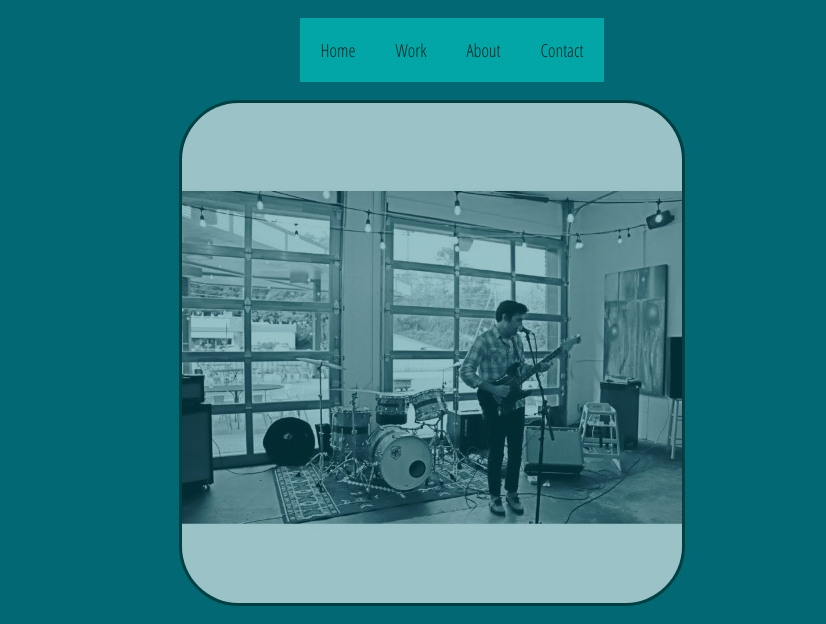
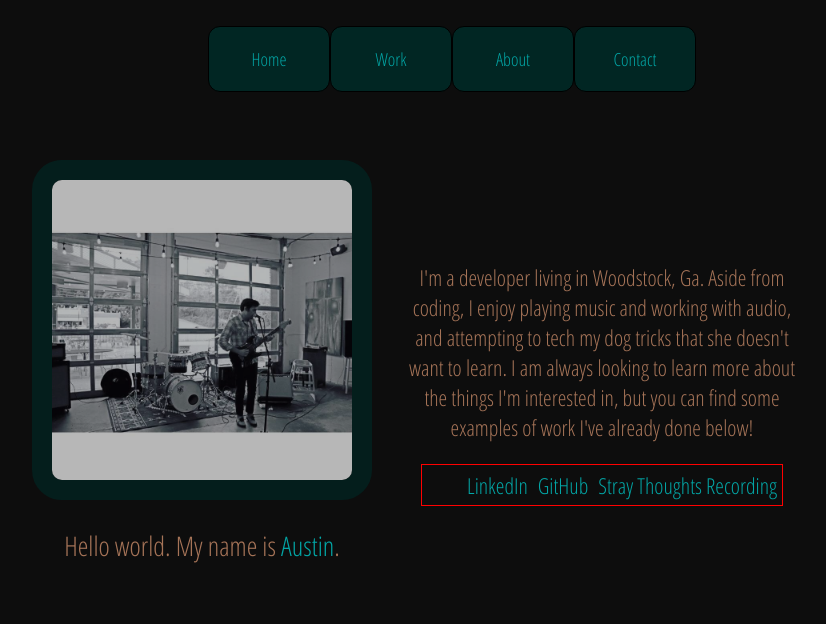
Before and after one commit to theaustinblaine/theaustinblaine.github.io, a plain HTML site: page index.html in a window 1280 px wide. Shown: the top 624 px of the page, without its empty margins (208-1034 px from the left). Drawn offline with Linux system fonts and the light colour scheme.

Commit message:
redesigned layout. need to fix nav bars being centered.

```diff
--- a/css/style.css
+++ b/css/style.css
@@ -4,78 +4,122 @@
 .Abu-Dhabi-3-hex { color: #012623; }
 .Abu-Dhabi-4-hex { color: #A67458; }
 .Abu-Dhabi-5-hex { color: #0D0D0D; }
-
-/* Color Theme Swatches in RGBA
-.Abu-Dhabi-1-rgba { color: rgba(2, 103, 114, 1); }
-.Abu-Dhabi-2-rgba { color: rgba(3, 165, 165, 1); }
-.Abu-Dhabi-3-rgba { color: rgba(0, 38, 34, 1); }
-.Abu-Dhabi-4-rgba { color: rgba(165, 116, 87, 1); }
-.Abu-Dhabi-5-rgba { color: rgba(12, 12, 12, 1); } */
-
-/* Color Theme Swatches in HSLA
-.Abu-Dhabi-1-hsla { color: hsla(185, 96, 22, 1); }
-.Abu-Dhabi-2-hsla { color: hsla(180, 96, 33, 1); }
-.Abu-Dhabi-3-hsla { color: hsla(174, 96, 7, 1); }
-.Abu-Dhabi-4-hsla { color: hsla(22, 30, 49, 1); }
-.Abu-Dhabi-5-hsla { color: hsla(0, 0, 5, 1); } */
+*/
 
 
 .wrapper {
     font-family: 'Open Sans Condensed', sans-serif;
     font-size: 18px;
+    display: flex;
+    flex-direction: column;
+    color: #A67458
+
+    /* justify-content: space-between; */
 }
 
 body {
-    background-color: #026873
+    background-color: #0D0D0D
+}
+
+nav {
+    /* border: 1px solid black; */
+    display: flex;
+    justify-content: center;
 }
 
 .nav-bar {
     list-style: none;
     display: flex;
     justify-content: center;
+    /* border: 1px solid #026873; */
+    /* border-radius: 50px; */
 }
 
 .nav-links {
     padding: 20px;
-    background-color: #03A6A6;
+    width: 80px;
+    background-color: #012623;
+    text-align: center;
+    border: 1px solid black;
+    border-radius: 12px;
 }
 
 li:hover {
-    background-color: #A67458
+    background-color: #A67458;
+    color: #012623;
 }
 
 a {
+    color: #03A6A6;
+    text-decoration: none;
+}
+
+a:hover {
     color: #012623;
-    text-decoration: none;
 }
 
 main {
     display: flex;
-    flex-direction: column;
     justify-content: center;
     align-items:center;
-    margin: 0 auto;
+    margin: 50px auto;
 }
 
 img {
     margin: 0 auto;
-    border: 3px solid #012623;
-    border-radius: 60px;
-    width: 500px;
-    height: 500px;
-    opacity: 0.6;
+    border: 20px solid #012623;
+    border-radius: 30px;
+    width: 300px;
+    height: 300px;
+    opacity: 0.7;
 }
 
 img:hover {
-    opacity: 1;
+    opacity: 0.4;
+}
+
+section {
+    text-align: center;
+}
+
+.about {
+    display: flex;
+    flex-direction: column;
+    justify-content: center;
+    align-items: center;
+    margin: 30px;
+    font-size: 22px;
 }
 
 h1 {
     font-weight: normal;
+    text-align: center;
 }
 
-.footer {
+.name {
+    color: #03A6A6;
+}
+
+p {
+    width: 400px;
+}
+
+.links-nav {
+    display: flex;
+    justify-content: center;
+    border: 1px solid red;
+    margin: 0 auto;
+}
+
+.links {
     list-style: none;
     display: flex;
-    justify-content: center;
+    margin: 0 auto;
+    text-align: center;
 }
+
+.main-link {
+    padding: 5px;
+    margin: 0 auto;
+    text-align: center;
+}
--- a/index.html
+++ b/index.html
@@ -26,16 +26,22 @@
         </header>
 
         <Main>
-            <img src="images/home_austin.jpg" alt="Austin Perfomance">
-            <h1>Hello world. My name is Austin.</h1>
+            <section><img src="images/home_austin.jpg" alt="Austin Perfomance">
+            <h1>Hello world. My name is <span class="name">Austin</span>.</h1>
+            </section>
+            <section class="about">
+                <p>I'm a developer living in Woodstock, Ga. Aside from coding, I enjoy playing music and working with
+                    audio, and attempting to tech my dog tricks that she doesn't want to learn. I am always looking to learn more about the things I'm
+                    interested in, but you can find some examples of work I've already done below!</p>
+                <div class="links-nav">
+                    <ul class="links">
+                        <li class="main-link"><a href="www.linkedin.com/in/theaustinblaine">LinkedIn</a></li>
+                        <li class="main-link"><a href="https://github.com/theaustinblaine">GitHub</a></li>
+                        <li class="main-link"><a href="https://straythoughtsrecording.com">Stray Thoughts Recording</a></li>
+                    </ul>
+                </div>
+            </section>
         </Main>
-
-        <footer>
-            <ul class="footer">
-                <li class="footer-link"><a href="www.linkedin.com/in/theaustinblaine">LinkedIn</a></li>
-                <li class="footer-link"><a href="https://github.com/theaustinblaine">GitHub</a></li>
-            </ul>
-        </footer>
     </div>
 </body>
 
```
Lines whose indentation alone changed are shown as unchanged.
